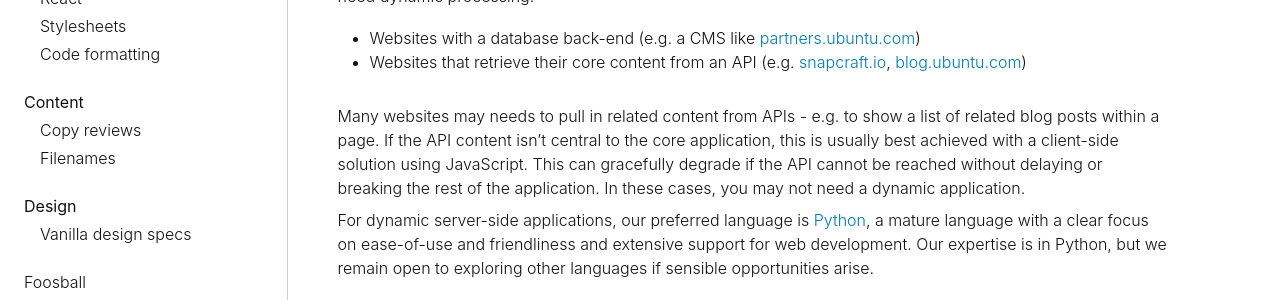
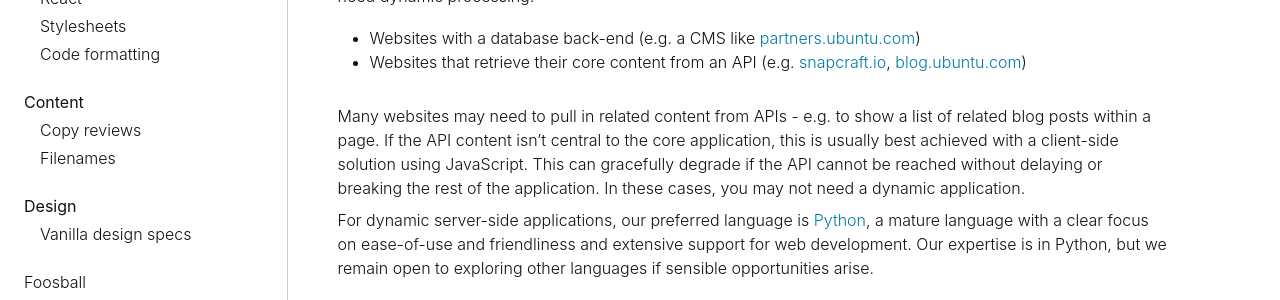
Before and after one commit to canonical-web-and-design/practices, a Jekyll site: the page built from project-structure/server-side-frameworks.md, in a window 1280 px wide and 900 px high, scrolled down 1229 px. Shown: the part 154-454 px from the top of the window. Built offline with Jekyll 4.4.1, drawn with Linux system fonts in a browser that asks for light colours; some web fonts are replaced; our own code applies the rules of GitHub Pages for plain Markdown files; some of the changed text lies outside the part shown.

Commit message:
Content tweaks on server-side-frameworks
Just 2 tiny improvements from https://github.com/canonical-webteam/practices/pull/97#pullrequestreview-177144223

```diff
--- a/project-structure/server-side-frameworks.md
+++ b/project-structure/server-side-frameworks.md
@@ -8,7 +8,7 @@
 
 ## Static site generators
 
-For a basic website that doesn't require any dynamic processing on the server, using a [static site generator](https://davidwalsh.name/introduction-static-site-generators) is recommended. Flat HTML pages will be generated at build time, leading to a deployment payload that is simply a flat collection of HTML files to be served with a simple HTTP server - usually Nginx.
+For a basic website that doesn't require any dynamic processing on the server, using a [static site generator](https://davidwalsh.name/introduction-static-site-generators) is recommended. Flat HTML pages will be generated at build time, leading to a deployment payload that is simply a flat collection of HTML files to be served with a simple HTTP server - usually [Nginx](https://nginx.org/en/).
 
 This simple structure has key benefits over a dynamic application in:
 
@@ -38,7 +38,7 @@
 - Websites with a database back-end (e.g. a CMS like [partners.ubuntu.com](https://partners.ubuntu.com))
 - Websites that retrieve their core content from an API (e.g. [snapcraft.io](https://snapcraft.io), [blog.ubuntu.com](https://blog.ubuntu.com))
 
-Many websites may needs to pull in related content from APIs - e.g. to show a list of related blog posts within a page. If the API content isn't central to the core application, this is usually best achieved with a client-side solution using JavaScript. This can gracefully degrade if the API cannot be reached without delaying or breaking the rest of the application. In these cases, you may not need a dynamic application.
+Many websites may need to pull in related content from APIs - e.g. to show a list of related blog posts within a page. If the API content isn't central to the core application, this is usually best achieved with a client-side solution using JavaScript. This can gracefully degrade if the API cannot be reached without delaying or breaking the rest of the application. In these cases, you may not need a dynamic application.
 
 For dynamic server-side applications, our preferred language is [Python](https://www.python.org/), a mature language with a clear focus on ease-of-use and friendliness and extensive support for web development. Our expertise is in Python, but we remain open to exploring other languages if sensible opportunities arise.
 
```
